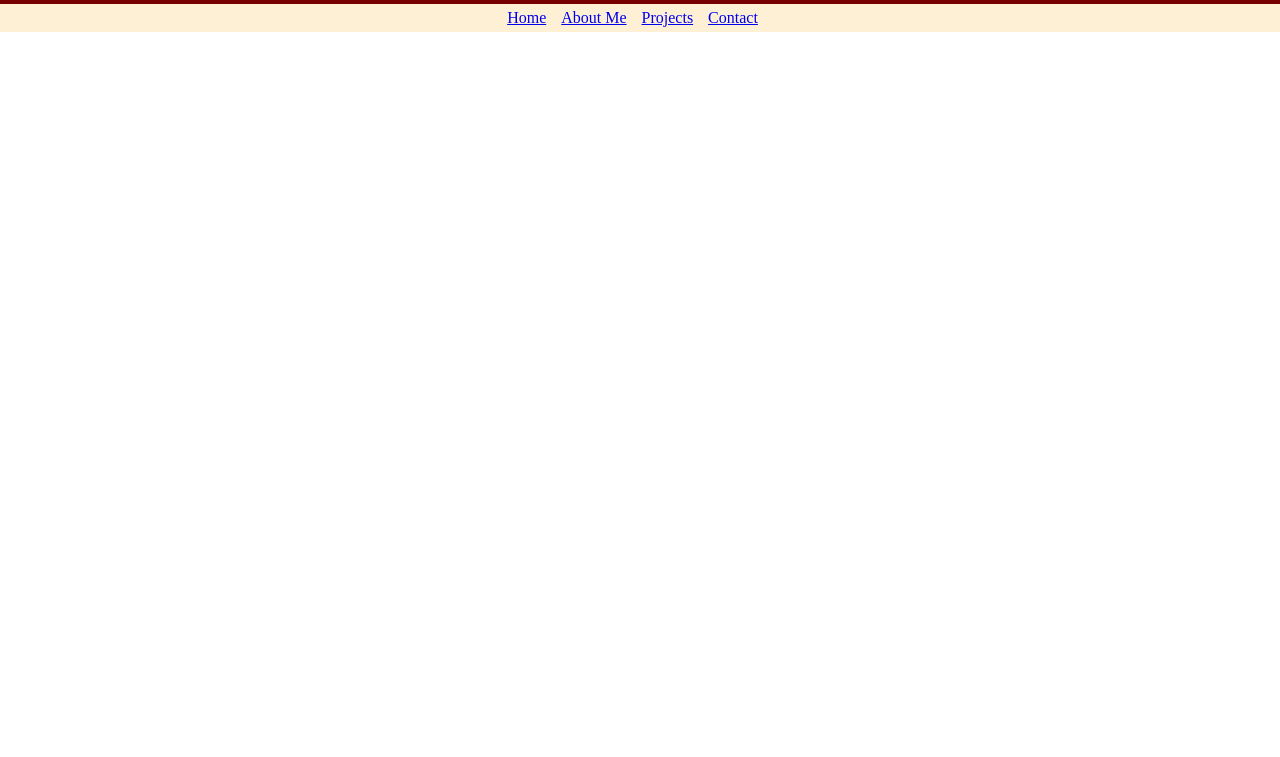
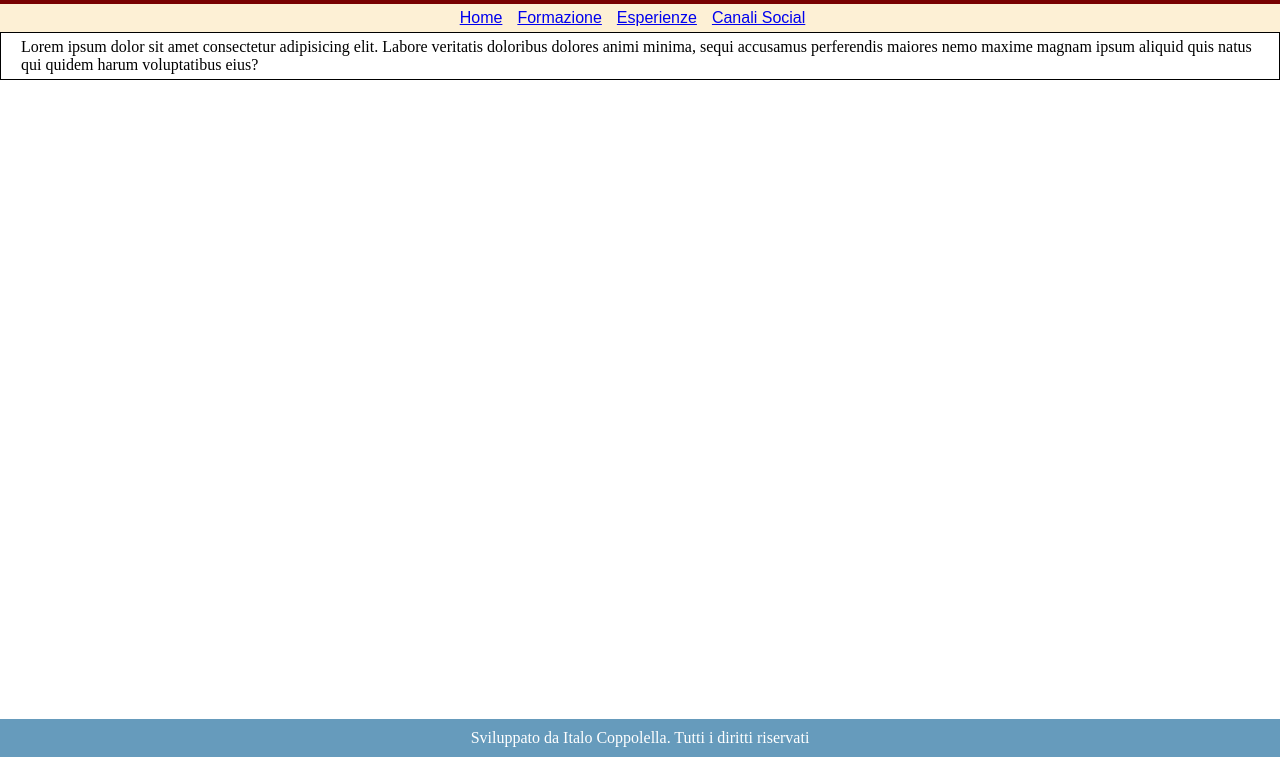
Before and after one commit to ItaloCoppolella/about-me, a plain HTML site: page index.html in a window 1280 px wide. Shown: the part 43-800 px from the top of the page. Drawn offline with Linux system fonts and the light colour scheme.

Commit message:
Refactor HTML structure and add contact page with social links

```diff
--- a/index.html
+++ b/index.html
@@ -1,23 +1,34 @@
 <!DOCTYPE html>
 <html lang="en">
   <head>
-    <meta charset="UTF-8">
-    <meta name="viewport" content="width=device-width, initial-scale=1.0">
+    <meta charset="UTF-8" />
+    <meta name="viewport" content="width=device-width, initial-scale=1.0" />
     <title>Italo Coppolella</title>
-    <link rel="stylesheet" href="./style.css">
+    <link rel="stylesheet" href="./style.css" />
   </head>
   <body>
     <header>
       <h1>Italo Coppolella</h1>
-    </header>
-
       <nav>
         <ul>
           <li><a href="./index.html">Home</a></li>
-            <li><a href="./about-me/about-me.html">About Me</a></li>
-            <li><a href="./projects/projects.html">Projects</a></li>
-            <li><a href="./contact/contact.html">Contact</a></li>
+          <li><a href="./about-me/about-me.html">Formazione</a></li>
+          <li><a href="./projects/projects.html">Esperienze</a></li>
+          <li><a href="./pages/contact.html">Canali Social</a></li>
         </ul>
       </nav>
+    </header>
+    <main>
+      <section>
+        <p>
+          Lorem ipsum dolor sit amet consectetur adipisicing elit. Labore
+          veritatis doloribus dolores animi minima, sequi accusamus perferendis
+          maiores nemo maxime magnam ipsum aliquid quis natus qui quidem harum
+          voluptatibus eius?
+        </p>
+      </section>
+    </main>
+
+    <footer>Sviluppato da Italo Coppolella. Tutti i diritti riservati</footer>
   </body>
 </html>
--- a/style.css
+++ b/style.css
@@ -1,19 +1,22 @@
+* {
+    margin: 0;
+    padding: 0;
+    box-sizing: border-box;
+}
+
 header {
     font-family: Arial, sans-serif;
     background-color: #780000;
 }
 
-* {
-    margin: 0;
+p {
+    padding: 5px 20px 5px 20px;
+    border: 1px solid black;
 }
 
 h1 {
     padding: 5px;
     text-align: center;
-}
-
-body {
-    margin: 0;
 }
 
 nav ul{
@@ -27,3 +30,19 @@ li {
     list-style-type: none;
     margin-right: 15px;
 }
+
+footer {
+    text-align: center;
+    background-color: #669BBC;
+    color: white;
+    padding: 10px;
+    bottom: 0;
+    width: 100%;
+    position: fixed;
+ }
+
+ li .social-links {
+    list-style-type: none;
+    display: flex;
+    margin-right: 10px;
+}
```
Also changed, not shown: pages/contact.html (added, +34 -0 lines). Lines whose indentation alone changed are shown as unchanged.
